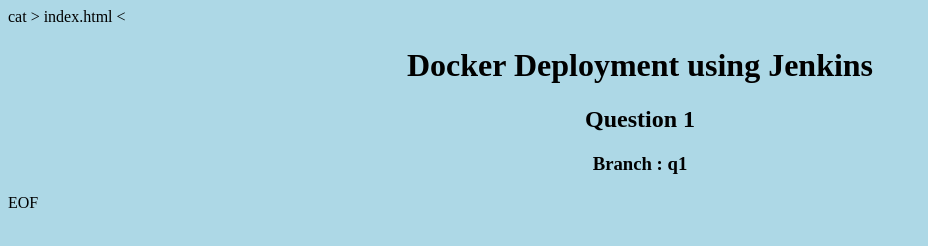
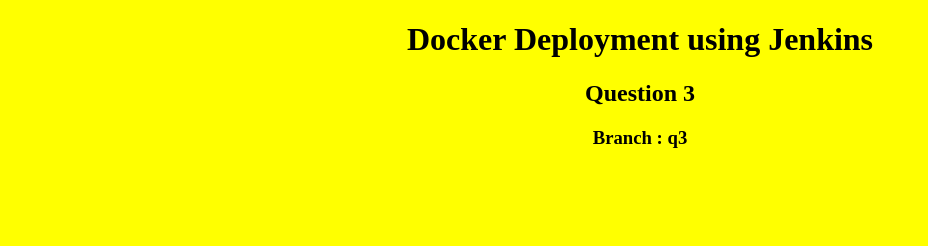
Before and after one commit to nageshjdevops/docker-httpd, a plain HTML site: page index.html in a window 1280 px wide. Shown: the whole page, without its empty margins (0-928 px from the left). Drawn offline with Linux system fonts and the light colour scheme.

Commit message:
Added q3

```diff
--- a/index.html
+++ b/index.html
@@ -1,15 +1,13 @@
-cat > index.html <<EOF
 <!DOCTYPE html>
 <html>
 <head>
-<title>Q1</title>
+<title>Question 3</title>
 </head>
-<body bgcolor="lightblue">
+<body bgcolor="yellow">
 <center>
 <h1>Docker Deployment using Jenkins</h1>
-<h2>Question 1</h2>
-<h3>Branch : q1</h3>
+<h2>Question 3</h2>
+<h3>Branch : q3</h3>
 </center>
 </body>
 </html>
-EOF
```
